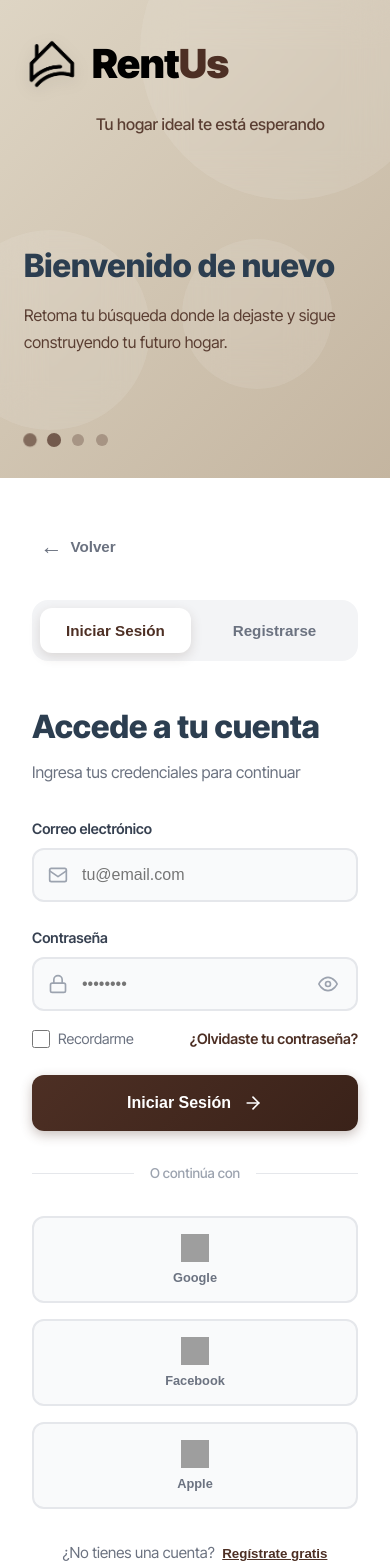
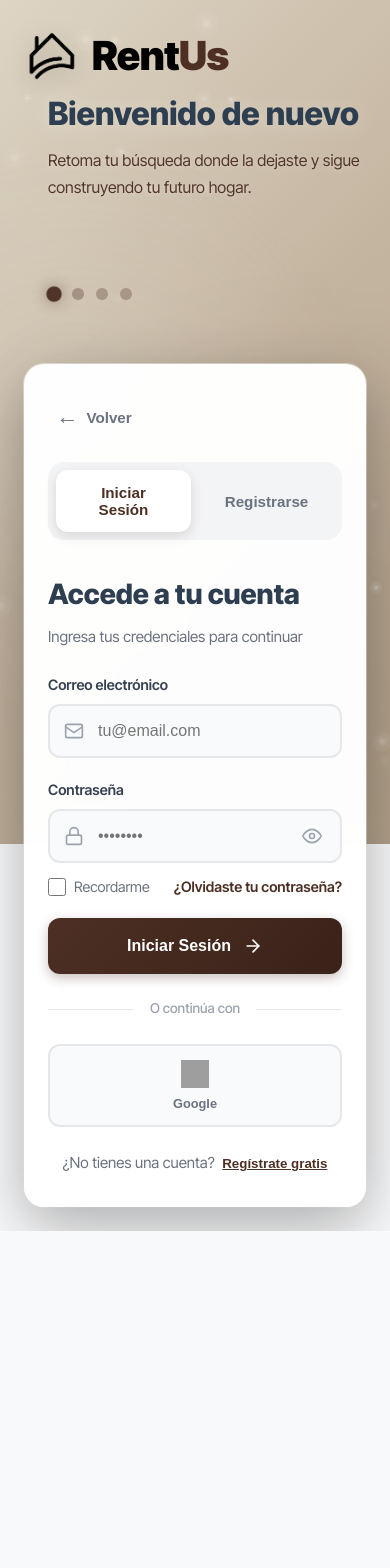
Before and after one commit to miguelcamilok/frontend-rentus, a Vue app: page /login in a window 390 px wide. Shown: the top 1568 px of the page. After the commit the page ends 1231 px from the top, so only its background shows below. Built offline with nearby package versions, Linux system fonts and the light colour scheme; grey boxes are pictures that could not be loaded.

Commit message:
feat(auth): implement complete login view with UI, validation and routing

```diff
--- a/src/views/Auth/LoginView.vue
+++ b/src/views/Auth/LoginView.vue
@@ -1,26 +1,25 @@
 <template>
+  <div class="background-layer" aria-hidden="true">
+    <!-- gradiente + luces por CSS -->
+    <canvas ref="canvasEl" class="bg-canvas"></canvas>
+  </div>
+
   <div class="auth-container">
-    <!-- Panel Izquierdo - Hero Section -->
-    <div class="hero-panel">
-      <div class="hero-content">
-        <!-- Logo y Título -->
+    <!-- Fondo con imagen/gradiente -->
+
+    <!-- Contenido sobre el fondo -->
+    <div class="content-wrapper">
       <div class="brand-section">
         <div class="logo-wrapper">
-            <img
-              src="../../assets/logo-black.png"
-              alt="Logo RentUs"
-              class="logo-icon"
-            />
+          <img src="../../assets/logo-black.png" alt="Logo RentUs" class="logo-icon" />
           <h1 class="brand-name">
             <span class="brand-rent">Rent</span>
             <span class="brand-us">Us</span>
           </h1>
         </div>
-          <p class="brand-tagline">Tu hogar ideal te está esperando</p>
       </div>
-
-        <!-- Mensajes Dinámicos -->
-        <div class="welcome-section">
+      <!-- Texto dinámico en la parte inferior -->
+      <div class="dynamic-text-section">
         <transition name="slide-fade" mode="out-in">
           <div :key="currentMessageIndex" class="dynamic-message">
             <h2 class="welcome-title">{{ currentMessage.title }}</h2>
@@ -28,29 +27,14 @@
           </div>
         </transition>
 
-          <!-- Indicadores de mensaje -->
         <div class="message-indicators">
-            <button
-              v-for="(_, index) in messages"
-              :key="index"
-              @click="currentMessageIndex = index"
-              class="indicator-dot"
-              :class="{ active: currentMessageIndex === index }"
-            ></button>
-          </div>
+          <button v-for="(_, index) in messages" :key="index" @click="currentMessageIndex = index" class="indicator-dot"
+            :class="{ active: currentMessageIndex === index }"></button>
         </div>
       </div>
 
-      <!-- Decorative Elements -->
-      <div class="hero-decoration">
-        <div class="deco-circle deco-1"></div>
-        <div class="deco-circle deco-2"></div>
-        <div class="deco-circle deco-3"></div>
-      </div>
-    </div>
-
-    <!-- Panel Derecho - Form Section -->
-    <div class="form-panel">
+      <!-- Modal flotante del formulario -->
+      <div class="floating-form-modal">
         <div class="form-container">
           <!-- Back Button -->
           <button @click="goBack" class="btn-back">
@@ -60,18 +44,10 @@
 
           <!-- Tabs -->
           <div class="tabs-container">
-          <button
-            class="tab-btn"
-            :class="{ active: activeTab === 'login' }"
-            @click="setTab('login')"
-          >
+            <button class="tab-btn" :class="{ active: activeTab === 'login' }" @click="setTab('login')">
               Iniciar Sesión
             </button>
-          <button
-            class="tab-btn"
-            :class="{ active: activeTab === 'register' }"
-            @click="setTab('register')"
-          >
+            <button class="tab-btn" :class="{ active: activeTab === 'register' }" @click="setTab('register')">
               Registrarse
             </button>
           </div>
@@ -85,10 +61,11 @@
           <!-- Error Message -->
           <transition name="fade">
             <div v-if="errorMessage" class="alert-error">
-            <svg class="alert-icon" xmlns="http://www.w3.org/2000/svg" width="20" height="20" viewBox="0 0 24 24" fill="none" stroke="currentColor" stroke-width="2" stroke-linecap="round" stroke-linejoin="round">
-              <circle cx="12" cy="12" r="10"/>
-              <line x1="12" y1="8" x2="12" y2="12"/>
-              <line x1="12" y1="16" x2="12.01" y2="16"/>
+              <svg class="alert-icon" xmlns="http://www.w3.org/2000/svg" width="20" height="20" viewBox="0 0 24 24"
+                fill="none" stroke="currentColor" stroke-width="2" stroke-linecap="round" stroke-linejoin="round">
+                <circle cx="12" cy="12" r="10" />
+                <line x1="12" y1="8" x2="12" y2="12" />
+                <line x1="12" y1="16" x2="12.01" y2="16" />
               </svg>
               <span class="alert-text">{{ errorMessage }}</span>
             </div>
@@ -99,48 +76,37 @@
             <div class="form-group">
               <label for="email" class="form-label">Correo electrónico</label>
               <div class="input-wrapper">
-              <svg class="input-icon" xmlns="http://www.w3.org/2000/svg" width="20" height="20" viewBox="0 0 24 24" fill="none" stroke="currentColor" stroke-width="2" stroke-linecap="round" stroke-linejoin="round">
-                <rect x="2" y="4" width="20" height="16" rx="2"/>
-                <path d="m2 7 10 7 10-7"/>
+                <svg class="input-icon" xmlns="http://www.w3.org/2000/svg" width="20" height="20" viewBox="0 0 24 24"
+                  fill="none" stroke="currentColor" stroke-width="2" stroke-linecap="round" stroke-linejoin="round">
+                  <rect x="2" y="4" width="20" height="16" rx="2" />
+                  <path d="m2 7 10 7 10-7" />
                 </svg>
-              <input
-                id="email"
-                v-model="email"
-                type="email"
-                class="form-input"
-                placeholder="tu@email.com"
-                required
-              />
+                <input id="email" v-model="email" type="email" class="form-input" placeholder="tu@email.com" required />
               </div>
             </div>
 
             <div class="form-group">
               <label for="password" class="form-label">Contraseña</label>
               <div class="input-wrapper">
-              <svg class="input-icon" xmlns="http://www.w3.org/2000/svg" width="20" height="20" viewBox="0 0 24 24" fill="none" stroke="currentColor" stroke-width="2" stroke-linecap="round" stroke-linejoin="round">
-                <rect x="3" y="11" width="18" height="11" rx="2" ry="2"/>
-                <path d="M7 11V7a5 5 0 0 1 10 0v4"/>
+                <svg class="input-icon" xmlns="http://www.w3.org/2000/svg" width="20" height="20" viewBox="0 0 24 24"
+                  fill="none" stroke="currentColor" stroke-width="2" stroke-linecap="round" stroke-linejoin="round">
+                  <rect x="3" y="11" width="18" height="11" rx="2" ry="2" />
+                  <path d="M7 11V7a5 5 0 0 1 10 0v4" />
                 </svg>
-              <input
-                id="password"
-                v-model="password"
-                :type="showPassword ? 'text' : 'password'"
-                class="form-input"
-                placeholder="••••••••"
-                required
-              />
-              <button
-                type="button"
-                class="toggle-password"
-                @click="showPassword = !showPassword"
-              >
-                <svg v-if="!showPassword" xmlns="http://www.w3.org/2000/svg" width="20" height="20" viewBox="0 0 24 24" fill="none" stroke="currentColor" stroke-width="2" stroke-linecap="round" stroke-linejoin="round">
-                  <path d="M1 12s4-8 11-8 11 8 11 8-4 8-11 8-11-8-11-8z"/>
-                  <circle cx="12" cy="12" r="3"/>
+                <input id="password" v-model="password" :type="showPassword ? 'text' : 'password'" class="form-input"
+                  placeholder="••••••••" required />
+                <button type="button" class="toggle-password" @click="showPassword = !showPassword">
+                  <svg v-if="!showPassword" xmlns="http://www.w3.org/2000/svg" width="20" height="20"
+                    viewBox="0 0 24 24" fill="none" stroke="currentColor" stroke-width="2" stroke-linecap="round"
+                    stroke-linejoin="round">
+                    <path d="M1 12s4-8 11-8 11 8 11 8-4 8-11 8-11-8-11-8z" />
+                    <circle cx="12" cy="12" r="3" />
                   </svg>
-                <svg v-else xmlns="http://www.w3.org/2000/svg" width="20" height="20" viewBox="0 0 24 24" fill="none" stroke="currentColor" stroke-width="2" stroke-linecap="round" stroke-linejoin="round">
-                  <path d="M17.94 17.94A10.07 10.07 0 0 1 12 20c-7 0-11-8-11-8a18.45 18.45 0 0 1 5.06-5.94M9.9 4.24A9.12 9.12 0 0 1 12 4c7 0 11 8 11 8a18.5 18.5 0 0 1-2.16 3.19m-6.72-1.07a3 3 0 1 1-4.24-4.24"/>
-                  <line x1="1" y1="1" x2="23" y2="23"/>
+                  <svg v-else xmlns="http://www.w3.org/2000/svg" width="20" height="20" viewBox="0 0 24 24" fill="none"
+                    stroke="currentColor" stroke-width="2" stroke-linecap="round" stroke-linejoin="round">
+                    <path
+                      d="M17.94 17.94A10.07 10.07 0 0 1 12 20c-7 0-11-8-11-8a18.45 18.45 0 0 1 5.06-5.94M9.9 4.24A9.12 9.12 0 0 1 12 4c7 0 11 8 11 8a18.5 18.5 0 0 1-2.16 3.19m-6.72-1.07a3 3 0 1 1-4.24-4.24" />
+                    <line x1="1" y1="1" x2="23" y2="23" />
                   </svg>
                 </button>
               </div>
@@ -157,9 +123,10 @@
             <button type="submit" class="btn-submit" :disabled="isLoading">
               <span v-if="!isLoading" class="btn-content">
                 <span class="btn-text">Iniciar Sesión</span>
-              <svg class="btn-arrow" xmlns="http://www.w3.org/2000/svg" width="20" height="20" viewBox="0 0 24 24" fill="none" stroke="currentColor" stroke-width="2" stroke-linecap="round" stroke-linejoin="round">
-                <line x1="5" y1="12" x2="19" y2="12"/>
-                <polyline points="12 5 19 12 12 19"/>
+                <svg class="btn-arrow" xmlns="http://www.w3.org/2000/svg" width="20" height="20" viewBox="0 0 24 24"
+                  fill="none" stroke="currentColor" stroke-width="2" stroke-linecap="round" stroke-linejoin="round">
+                  <line x1="5" y1="12" x2="19" y2="12" />
+                  <polyline points="12 5 19 12 12 19" />
                 </svg>
               </span>
               <span v-else class="btn-loader">
@@ -182,14 +149,6 @@
               <img src="https://img.icons8.com/color/48/google-logo.png" alt="Google" />
               <span>Google</span>
             </button>
-          <button class="social-btn" @click="socialLogin('facebook')">
-            <img src="https://img.icons8.com/color/48/facebook-new.png" alt="Facebook" />
-            <span>Facebook</span>
-          </button>
-          <button class="social-btn" @click="socialLogin('apple')">
-            <img src="https://img.icons8.com/ios-filled/50/mac-os.png" alt="Apple" />
-            <span>Apple</span>
-          </button>
           </div>
 
           <!-- Footer Text -->
@@ -201,10 +160,13 @@
           </p>
         </div>
       </div>
+
+    </div>
   </div>
 </template>
 
 <script setup lang="ts">
+/* -------------------- TU SCRIPT ORIGINAL -------------------- */
 import { ref, onMounted, onUnmounted, computed } from "vue";
 import { useAuth } from "../../events/useAuth";
 import { useRouter } from "vue-router";
@@ -222,68 +184,39 @@ const { login } = useAuth();
 // Mensajes dinámicos
 const currentMessageIndex = ref(0);
 const messages = [
-  {
-    title: "Bienvenido de nuevo",
-    text: "Retoma tu búsqueda donde la dejaste y sigue construyendo tu futuro hogar."
-  },
-  {
-    title: "Encuentra tu hogar ideal",
-    text: "Accede a miles de propiedades disponibles en tu ciudad y comienza tu búsqueda hoy mismo."
-  },
-  {
-    title: "Transacciones seguras",
-    text: "Tu seguridad es nuestra prioridad. Realiza todas tus gestiones con total confianza."
-  },
-  {
-    title: "Búsqueda inteligente",
-    text: "Usa nuestros filtros avanzados para encontrar exactamente lo que necesitas en segundos."
-  }
+  { title: "Bienvenido de nuevo", text: "Retoma tu búsqueda donde la dejaste y sigue construyendo tu futuro hogar." },
+  { title: "Encuentra tu hogar ideal", text: "Accede a miles de propiedades disponibles en tu ciudad y comienza tu búsqueda hoy mismo." },
+  { title: "Transacciones seguras", text: "Tu seguridad es nuestra prioridad. Realiza todas tus gestiones con total confianza." },
+  { title: "Búsqueda inteligente", text: "Usa nuestros filtros avanzados para encontrar exactamente lo que necesitas en segundos." }
 ];
-
 const currentMessage = computed(() => messages[currentMessageIndex.value]);
 
 let messageInterval: number | null = null;
 
 onMounted(() => {
-  // Cambiar mensaje cada 5 segundos
   messageInterval = window.setInterval(() => {
     currentMessageIndex.value = (currentMessageIndex.value + 1) % messages.length;
   }, 5000);
 });
 
 onUnmounted(() => {
-  if (messageInterval) {
-    clearInterval(messageInterval);
-  }
+  if (messageInterval) clearInterval(messageInterval);
 });
 
 const handleLogin = async () => {
   errorMessage.value = "";
   isLoading.value = true;
-
   try {
-    const response = await login({
-      email: email.value,
-      password: password.value,
-    });
-
+    const response = await login({ email: email.value, password: password.value });
     if (response?.token && response?.user) {
       localStorage.setItem("token", response.token);
       localStorage.setItem("user", JSON.stringify({ name: response.user.name }));
-
-      // Verificar si hay una URL de redirección guardada
       const redirectUrl = localStorage.getItem('redirectAfterLogin');
-      if (redirectUrl) {
-        localStorage.removeItem('redirectAfterLogin');
-        router.push(redirectUrl);
-      } else {
-        router.push("/");
-      }
+      redirectUrl ? (localStorage.removeItem('redirectAfterLogin'), router.push(redirectUrl)) : router.push("/");
     } else {
       errorMessage.value = "Correo o contraseña incorrectos.";
     }
-  } catch (err) {
-    console.error("Error al iniciar sesión:", err);
+  } catch {
     errorMessage.value = "Error al iniciar sesión. Intenta nuevamente.";
   } finally {
     isLoading.value = false;
@@ -292,18 +225,94 @@ const handleLogin = async () => {
 
 const setTab = (tab: string) => {
   activeTab.value = tab;
-  if (tab === "register") router.push("/register");
-  if (tab === "login") router.push("/login");
+  tab === "register" && router.push("/register");
+  tab === "login" && router.push("/login");
 };
 
-const goBack = () => {
-  router.push("/");
+const goBack = () => router.push("/");
+const socialLogin = (provider: string) => console.log(`Login con ${provider}`);
+
+/* -------------------- ANIMACIÓN DE FONDO CON CANVAS -------------------- */
+const canvasEl = ref<HTMLCanvasElement | null>(null);
+let ctx: CanvasRenderingContext2D | null = null;
+let animationId: number | null = null;
+let particles: any[] = [];
+const PARTICLE_COUNT = 45;
+
+class Particle {
+  constructor(public w: number, public h: number, public dpr: number) { this.reset(); }
+  reset() {
+    this.x = Math.random() * this.w;
+    this.y = Math.random() * this.h;
+    this.vx = (Math.random() - 0.5) * 0.18;
+    this.vy = (Math.random() - 0.5) * 0.25 - 0.08;
+    this.radius = (Math.random() * 10 + 4) * this.dpr;
+    this.alpha = Math.random() * 0.4 + 0.05;
+    this.phase = Math.random() * Math.PI * 2;
+    this.speedPhase = 0.002 + Math.random() * 0.003;
+  }
+  update(delta: number) {
+    this.phase += this.speedPhase * delta;
+    this.x += this.vx * delta;
+    this.y += this.vy * delta + Math.sin(this.phase * 1.2) * 0.02 * delta;
+    if (this.x < -50) this.x = this.w + 50;
+    if (this.x > this.w + 50) this.x = -50;
+    if (this.y < -60) this.y = this.h + 60;
+    if (this.y > this.h + 60) this.y = -60;
+  }
+  draw() {
+    if (!ctx) return;
+    const g = ctx.createRadialGradient(this.x, this.y, 0, this.x, this.y, this.radius * 1.5);
+    g.addColorStop(0, `rgba(255,255,255,${this.alpha})`);
+    g.addColorStop(0.3, `rgba(255,255,255,${this.alpha * 0.3})`);
+    g.addColorStop(1, 'rgba(255,255,255,0)');
+    ctx.beginPath();
+    ctx.fillStyle = g;
+    ctx.arc(this.x, this.y, this.radius, 0, Math.PI * 2);
+    ctx.fill();
+  }
+}
+
+function resize(canvas: HTMLCanvasElement) {
+  const rect = canvas.getBoundingClientRect();
+  const dpr = window.devicePixelRatio || 1;
+  canvas.width = rect.width * dpr;
+  canvas.height = rect.height * dpr;
+  canvas.style.width = `${rect.width}px`;
+  canvas.style.height = `${rect.height}px`;
+  ctx?.setTransform(dpr, 0, 0, dpr, 0, 0);
+  return { w: rect.width, h: rect.height, dpr };
+}
+
+onMounted(() => {
+  const canvas = canvasEl.value;
+  if (!canvas) return;
+  ctx = canvas.getContext("2d");
+  let { w, h, dpr } = resize(canvas);
+
+  particles = Array.from({ length: PARTICLE_COUNT }, () => new Particle(w, h, dpr));
+  const onResize = () => {
+    const r = resize(canvas);
+    w = r.w; h = r.h; dpr = r.dpr;
+    particles.forEach(p => p.reset());
   };
+  window.addEventListener("resize", onResize);
 
-const socialLogin = (provider: string) => {
-  console.log(`Login con ${provider}`);
-  // Implementar lógica de login social
+  let last = performance.now();
+  const animate = (now: number) => {
+    const delta = Math.min(50, now - last);
+    last = now;
+    ctx?.clearRect(0, 0, canvas.width, canvas.height);
+    particles.forEach(p => (p.update(delta), p.draw()));
+    animationId = requestAnimationFrame(animate);
   };
+  animationId = requestAnimationFrame(animate);
+
+  onUnmounted(() => {
+    cancelAnimationFrame(animationId!);
+    window.removeEventListener("resize", onResize);
+  });
+});
 </script>
 
 <style scoped>
@@ -314,45 +323,91 @@ const socialLogin = (provider: string) => {
 }
 
 .auth-container {
-  display: flex;
+  position: relative;
   min-height: 100vh;
   width: 100%;
-  background: linear-gradient(135deg, #f5f7fa 0%, #c3cfe2 100%);
-}
-
-/* ========== HERO PANEL ========== */
-.hero-panel {
-  flex: 1;
-  background: linear-gradient(135deg, #DED5C4 0%, #C4B5A0 100%);
-  padding: 4rem;
-  display: flex;
-  flex-direction: column;
-  justify-content: space-between;
-  position: relative;
   overflow: hidden;
 }
 
-.hero-content {
+.background-layer {
+  position: fixed;
+  inset: 0;
+  background: linear-gradient(135deg, #DED5C4 0%, #C4B5A0 50%, #B8A890 100%);
+  z-index: 0;
+  overflow: hidden;
+  pointer-events: none;
+}
+
+.background-layer::before {
+  content: '';
+  position: absolute;
+  inset: 0;
+  background-image:
+    radial-gradient(circle at 20% 50%, rgba(255, 255, 255, 0.12) 0%, transparent 55%),
+    radial-gradient(circle at 80% 80%, rgba(77, 47, 36, 0.1) 0%, transparent 55%);
+  animation: breathe 8s ease-in-out infinite;
+  opacity: 0.9;
+  z-index: 1;
+}
+
+@keyframes breathe {
+  0%, 100% { transform: scale(1); opacity: 0.85; }
+  50% { transform: scale(1.02); opacity: 1; }
+}
+
+.bg-canvas {
+  position: absolute;
+  inset: 0;
+  width: 100%;
+  height: 100%;
+  z-index: 2;
+  pointer-events: none;
+}
+
+/* contenedor de login (debes adaptar a tu UI real) */
+.auth-container {
   position: relative;
+  z-index: 10;
+  color: #272727;
+}
+.error { color: red; margin-top: 5px; }
+
+
+/* Contenedor principal */
+.content-wrapper {
+  position: relative;
+  min-height: 100vh;
+  display: flex;
+  align-items: start;
+  justify-content: space-between;
+  padding: 3rem;
+  z-index: 1;
+}
+
+/* Texto dinámico en la parte inferior izquierda */
+.dynamic-text-section {
+  position: absolute;
+  bottom: 4rem;
+  left: 4rem;
+  max-width: 600px;
   z-index: 2;
-  max-width: 600px;
 }
 
 .brand-section {
-  margin-bottom: 4rem;
+  margin-bottom: 2rem;
 }
 
 .logo-wrapper {
   display: flex;
   align-items: center;
   gap: 0.75rem;
-  margin-bottom: 1rem;
+  margin-bottom: 0.5rem;
 }
 
 .logo-icon {
   width: 56px;
   height: auto;
-  filter: drop-shadow(0 4px 8px rgba(0, 0, 0, 0.1));
+  filter: drop-shadow(0 4px 12px rgba(0, 0, 0, 0.2));
 }
 
 .brand-name {
@@ -371,39 +426,26 @@ const socialLogin = (provider: string) => {
   color: #4D2F24;
 }
 
-.brand-tagline {
-  color: #4D2F24;
-  font-size: 1rem;
-  font-weight: 500;
-  opacity: 0.9;
-  margin-left: 72px;
-}
-
-.welcome-section {
-  margin-top: 3rem;
+.dynamic-message {
+  min-height: 160px;
 }
 
 .welcome-title {
-  font-size: 3rem;
+  font-size: 3.5rem;
   font-weight: 800;
   color: #2c3e50;
   margin-bottom: 1rem;
-  line-height: 1.2;
+  line-height: 1.1;
+  text-shadow: 0 2px 20px rgba(255, 255, 255, 0.3);
 }
 
 .welcome-text {
-  font-size: 1.2rem;
+  font-size: 1.3rem;
   color: #4D2F24;
   line-height: 1.7;
-  max-width: 500px;
-  opacity: 0.9;
-}
-
-.dynamic-message {
-  min-height: 200px;
-  display: flex;
-  flex-direction: column;
-  justify-content: center;
+  max-width: 550px;
+  opacity: 0.95;
+  text-shadow: 0 1px 4px rgba(255, 255, 255, 0.3);
 }
 
 .message-indicators {
@@ -426,81 +468,44 @@ const socialLogin = (provider: string) => {
 .indicator-dot.active {
   background: #4D2F24;
   transform: scale(1.3);
+  box-shadow: 0 0 12px rgba(77, 47, 36, 0.5);
 }
 
 .indicator-dot:hover {
   background: rgba(77, 47, 36, 0.6);
 }
 
-/* Transiciones para mensajes dinámicos */
-.slide-fade-enter-active {
-  transition: all 0.4s ease;
+/* Modal flotante del formulario */
+.floating-form-modal {
+  position: relative;
+  margin-left: auto;
+  margin-right: 4rem;
+  width: 100%;
+  max-width: 700px;
+  background: rgba(255, 255, 255, 0.98);
+  backdrop-filter: blur(20px);
+  border-radius: 24px;
+  box-shadow:
+    0 20px 60px rgba(0, 0, 0, 0.3),
+    0 0 0 1px rgba(255, 255, 255, 0.5);
+  z-index: 10;
+  animation: modalFloat 0.6s ease-out;
 }
 
-.slide-fade-leave-active {
-  transition: all 0.3s ease;
+@keyframes modalFloat {
+  from {
+    opacity: 0;
+    transform: translateY(30px) scale(0.95);
   }
 
-.slide-fade-enter-from {
-  transform: translateX(-20px);
-  opacity: 0;
+  to {
+    opacity: 1;
+    transform: translateY(0) scale(1);
   }
-
-.slide-fade-leave-to {
-  transform: translateX(20px);
-  opacity: 0;
-}
-
-/* Decorative Elements */
-.hero-decoration {
-  position: absolute;
-  inset: 0;
-  pointer-events: none;
-  overflow: hidden;
-}
-
-.deco-circle {
-  position: absolute;
-  border-radius: 50%;
-  background: rgba(255, 255, 255, 0.1);
-  backdrop-filter: blur(20px);
-}
-
-.deco-1 {
-  width: 300px;
-  height: 300px;
-  top: -100px;
-  right: -50px;
-}
-
-.deco-2 {
-  width: 200px;
-  height: 200px;
-  bottom: 10%;
-  left: -50px;
-}
-
-.deco-3 {
-  width: 150px;
-  height: 150px;
-  top: 50%;
-  right: 15%;
-}
-
-/* ========== FORM PANEL ========== */
-.form-panel {
-  flex: 1;
-  background: white;
-  display: flex;
-  align-items: center;
-  justify-content: center;
-  padding: 2rem;
-  box-shadow: -10px 0 30px rgba(0, 0, 0, 0.1);
 }
 
 .form-container {
-  width: 100%;
-  max-width: 480px;
+  padding: 2.5rem;
 }
 
 .btn-back {
@@ -514,7 +519,7 @@ const socialLogin = (provider: string) => {
   font-weight: 600;
   cursor: pointer;
   padding: 0.5rem;
-  margin-bottom: 2rem;
+  margin-bottom: 1.5rem;
   transition: all 0.3s ease;
 }
 
@@ -534,7 +539,7 @@ const socialLogin = (provider: string) => {
   background: #f3f4f6;
   padding: 0.5rem;
   border-radius: 16px;
-  margin-bottom: 2.5rem;
+  margin-bottom: 2rem;
 }
 
 .tab-btn {
@@ -557,11 +562,11 @@ const socialLogin = (provider: string) => {
 }
 
 .form-header {
-  margin-bottom: 2rem;
+  margin-bottom: 1.5rem;
 }
 
 .form-title {
-  font-size: 2rem;
+  font-size: 1.75rem;
   font-weight: 800;
   color: #2c3e50;
   margin-bottom: 0.5rem;
@@ -569,7 +574,7 @@ const socialLogin = (provider: string) => {
 
 .form-subtitle {
   color: #6b7280;
-  font-size: 1rem;
+  font-size: 0.95rem;
 }
 
 /* Alert */
@@ -609,8 +614,8 @@ const socialLogin = (provider: string) => {
 .login-form {
   display: flex;
   flex-direction: column;
-  gap: 1.5rem;
-  margin-bottom: 2rem;
+  gap: 1.25rem;
+  margin-bottom: 1.5rem;
 }
 
 .form-group {
@@ -768,7 +773,9 @@ const socialLogin = (provider: string) => {
 }
 
 @keyframes spin {
-  to { transform: rotate(360deg); }
+  to {
+    transform: rotate(360deg);
+  }
 }
 
 /* Divider */
@@ -776,7 +783,7 @@ const socialLogin = (provider: string) => {
   display: flex;
   align-items: center;
   gap: 1rem;
-  margin: 2rem 0;
+  margin: 1.5rem 0;
 }
 
 .divider-line {
@@ -794,9 +801,9 @@ const socialLogin = (provider: string) => {
 /* Social Buttons */
 .social-buttons {
   display: grid;
-  grid-template-columns: repeat(3, 1fr);
-  gap: 1rem;
-  margin-bottom: 2rem;
+  grid-template-columns: repeat(1, 1fr);
+  gap: 0.75rem;
+  margin-bottom: 1.5rem;
 }
 
 .social-btn {
@@ -804,7 +811,7 @@ const socialLogin = (provider: string) => {
   flex-direction: column;
   align-items: center;
   gap: 0.5rem;
-  padding: 1rem;
+  padding: 0.875rem;
   background: #f9fafb;
   border: 2px solid #e5e7eb;
   border-radius: 12px;
@@ -851,29 +858,60 @@ const socialLogin = (provider: string) => {
   opacity: 0.8;
 }
 
+/* Transiciones para mensajes */
+.slide-fade-enter-active {
+  transition: all 0.4s ease;
+}
+
+.slide-fade-leave-active {
+  transition: all 0.3s ease;
+}
+
+.slide-fade-enter-from {
+  transform: translateX(-20px);
+  opacity: 0;
+}
+
+.slide-fade-leave-to {
+  transform: translateX(20px);
+  opacity: 0;
+}
+
 /* ========== RESPONSIVE ========== */
 @media (max-width: 1024px) {
-  .auth-container {
+  .content-wrapper {
     flex-direction: column;
+    justify-content: flex-start;
+    padding: 2rem;
   }
 
-  .hero-panel {
-    min-height: 40vh;
-    padding: 3rem 2rem;
+  .dynamic-text-section {
+    position: relative;
+    bottom: auto;
+    left: auto;
+    margin-bottom: 2rem;
+    max-width: 100%;
+  }
+
+  .floating-form-modal {
+    margin: 0 auto;
+    max-width: 480px;
   }
 
   .welcome-title {
     font-size: 2.5rem;
   }
-
-  .form-panel {
-    padding: 3rem 2rem;
-  }
 }
 
 @media (max-width: 640px) {
-  .hero-panel {
-    padding: 2rem 1.5rem;
+  .content-wrapper {
+    padding: 1.5rem;
+  }
+
+  .dynamic-text-section {
+    bottom: 2rem;
+    left: 1.5rem;
+    right: 1.5rem;
   }
 
   .welcome-title {
@@ -884,8 +922,13 @@ const socialLogin = (provider: string) => {
     font-size: 1rem;
   }
 
+  .floating-form-modal {
+    margin-right: 0;
+    border-radius: 20px;
+  }
+
   .form-container {
-    max-width: 100%;
+    padding: 2rem 1.5rem;
   }
 
   .social-buttons {
```
Lines whose indentation alone changed are shown as unchanged.
